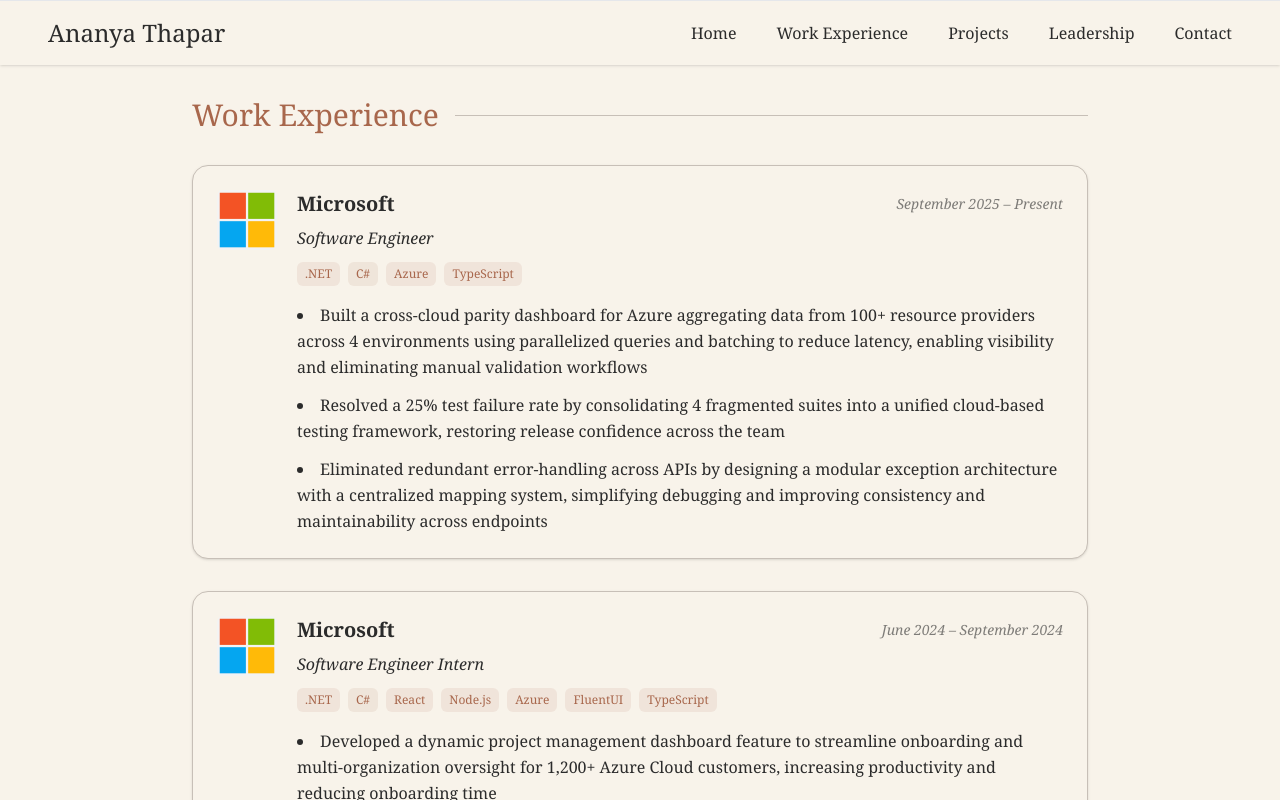
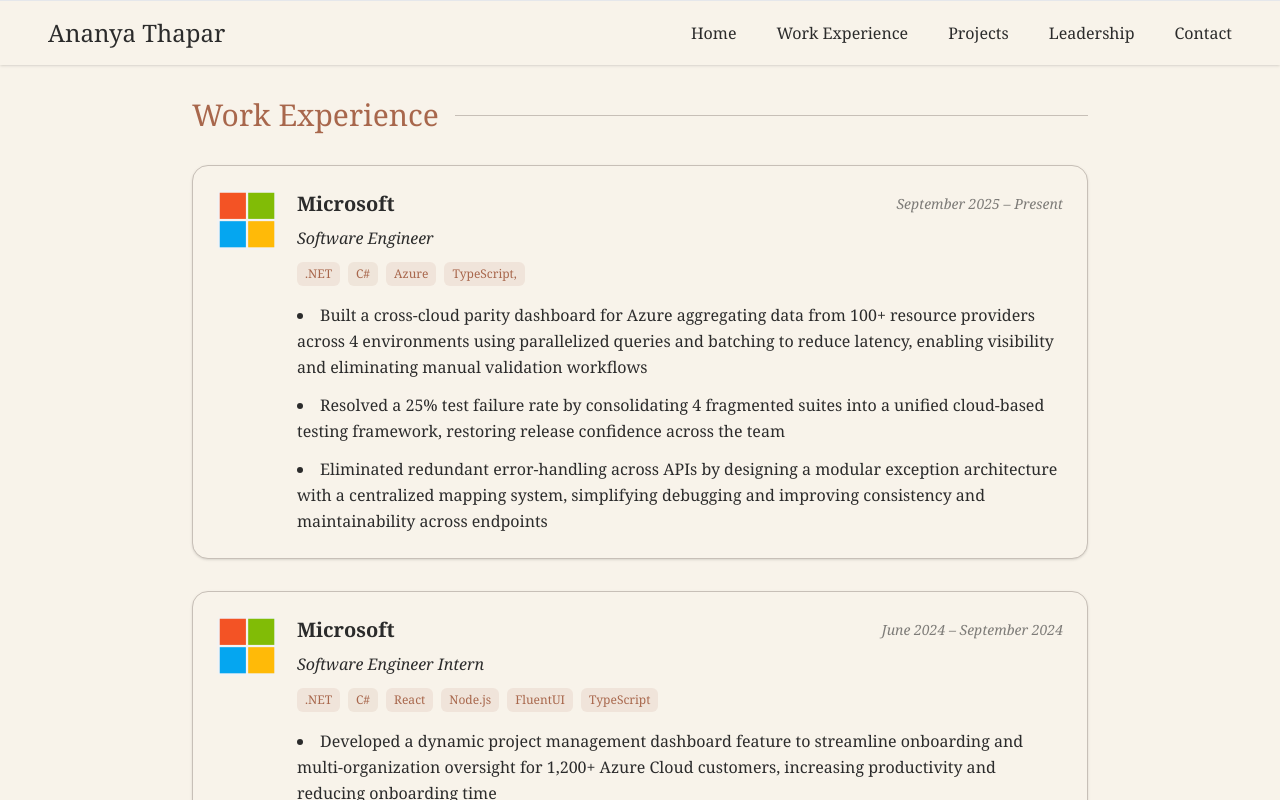
Before and after one commit to athapar9/ananyathapar, a Next.js app: page /work_experience in a window 1280 px wide. Shown: the top 800 px of the page. Built offline with nearby package versions, Linux system fonts and the light colour scheme.

Commit message:
Update work experience

```diff
--- a/src/app/layout.tsx
+++ b/src/app/layout.tsx
@@ -1,3 +1,5 @@
+declare module "./globals.css";
+
 import type { Metadata } from "next";
 import { Geist, Geist_Mono } from "next/font/google";
 import "./globals.css";
--- a/src/app/work_experience/page.tsx
+++ b/src/app/work_experience/page.tsx
@@ -12,7 +12,7 @@
     company: "Microsoft",
     title: "Software Engineer",
     duration: "September 2025 – Present",
-    tech: [".NET", "C#", "Azure", "TypeScript"],
+    tech: [".NET", "C#", "Azure", "TypeScript, "],
     bullets: [
       "Built a cross-cloud parity dashboard for Azure aggregating data from 100+ resource providers across 4 environments using parallelized queries and batching to reduce latency, enabling visibility and eliminating manual validation workflows",
       "Resolved a 25% test failure rate by consolidating 4 fragmented suites into a unified cloud-based testing framework, restoring release confidence across the team",
@@ -24,7 +24,7 @@
     company: "Microsoft",
     title: "Software Engineer Intern",
     duration: "June 2024 – September 2024",
-    tech: [".NET", "C#", "React", "Node.js", "Azure", "FluentUI", "TypeScript"],
+    tech: [".NET", "C#", "React", "Node.js", "FluentUI", "TypeScript"],
     bullets: [
       "Developed a dynamic project management dashboard feature to streamline onboarding and multi-organization oversight for 1,200+ Azure Cloud customers, increasing productivity and reducing onboarding time",
       "Created a custom feature flagging system with C# and enhanced ARM templates to improve deployment speed, tracking, and maintenance",
```
Also changed, not shown: 1 other file (tests, documents, lock files or other folders).
